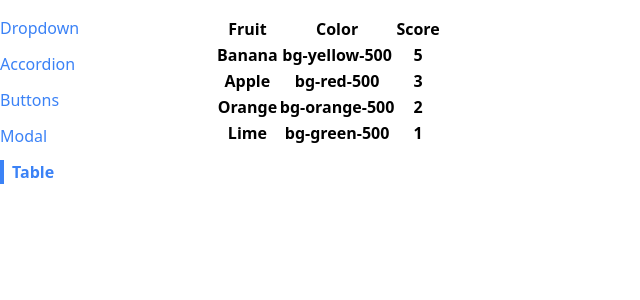
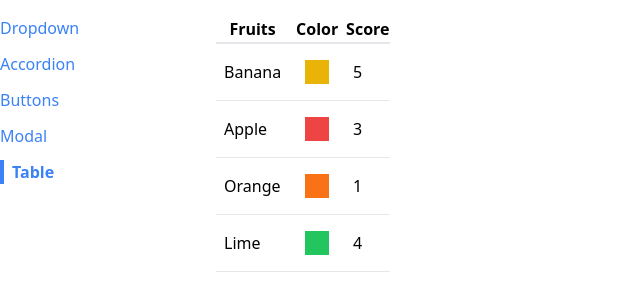
Before and after one commit to vibhavtrivedi/Comps, a React (Create React App) app: page /table in a window 1280 px wide. Shown: the top 300 px of the page, without its empty margins (0-640 px from the left). Built offline with nearby package versions, Linux system fonts and the light colour scheme.

Commit message:
dynamic table has been created

```diff
--- a/src/components/Table.js
+++ b/src/components/Table.js
@@ -1,20 +1,26 @@
-function Table({ data }) {
-  const renderedRows = data.map((fruit) => {
+function Table({ data, config, keyFn }) {
+  const renderedConfig = config.map((column) => {
     return (
-      <tr key={fruit.name}>
-        <th>{fruit.name}</th>
-        <th>{fruit.color}</th>
-        <th>{fruit.score}</th>
+      <th key={column.label}>{column.label}</th>
+    )
+  })
+  const renderedRows = data.map((rowData) => {
+    const renderCells = config.map((column) => {
+      return (
+        <td className="p-2" key={column.label}>{column.render(rowData)}</td>
+      )
+    })
+    return (
+      <tr key={keyFn(rowData)} className="border-b">
+        {renderCells}
       </tr>
     );
   });
   return (
-    <table>
+    <table className="table-auto border-spacing-2">
       <thead>
-        <tr>
-          <th>Fruit</th>
-          <th>Color</th>
-          <th>Score</th>
+        <tr className="border-b-2">
+          {renderedConfig}
         </tr>
       </thead>
       <tbody>{renderedRows}</tbody>
--- a/src/pages/TablePage.js
+++ b/src/pages/TablePage.js
@@ -4,12 +4,22 @@ function TablePage() {
   const data = [
     { name: "Banana", color: "bg-yellow-500", score: 5 },
     { name: "Apple", color: "bg-red-500", score: 3 },
-    { name: "Orange", color: "bg-orange-500", score: 2 },
-    { name: "Lime", color: "bg-green-500", score: 1 },
+    { name: "Orange", color: "bg-orange-500", score: 1 },
+    { name: "Lime", color: "bg-green-500", score: 4 },
   ];
+
+  const config = [
+    { label: "Fruits", render: (fruit) => fruit.name },
+    { label: "Color", render: (fruit) => <div className={ `p-3 m-2 ${fruit.color}`} />},
+    { label: "Score", render: (fruit) => fruit.score },
+  ];
+
+  const keyFn = ((fruit) => {
+    return fruit.name;
+  })
   return (
     <div>
-      <Table data={data} />
+      <Table data={data} config={config} keyFn={ keyFn} />
     </div>
   );
 }
```
